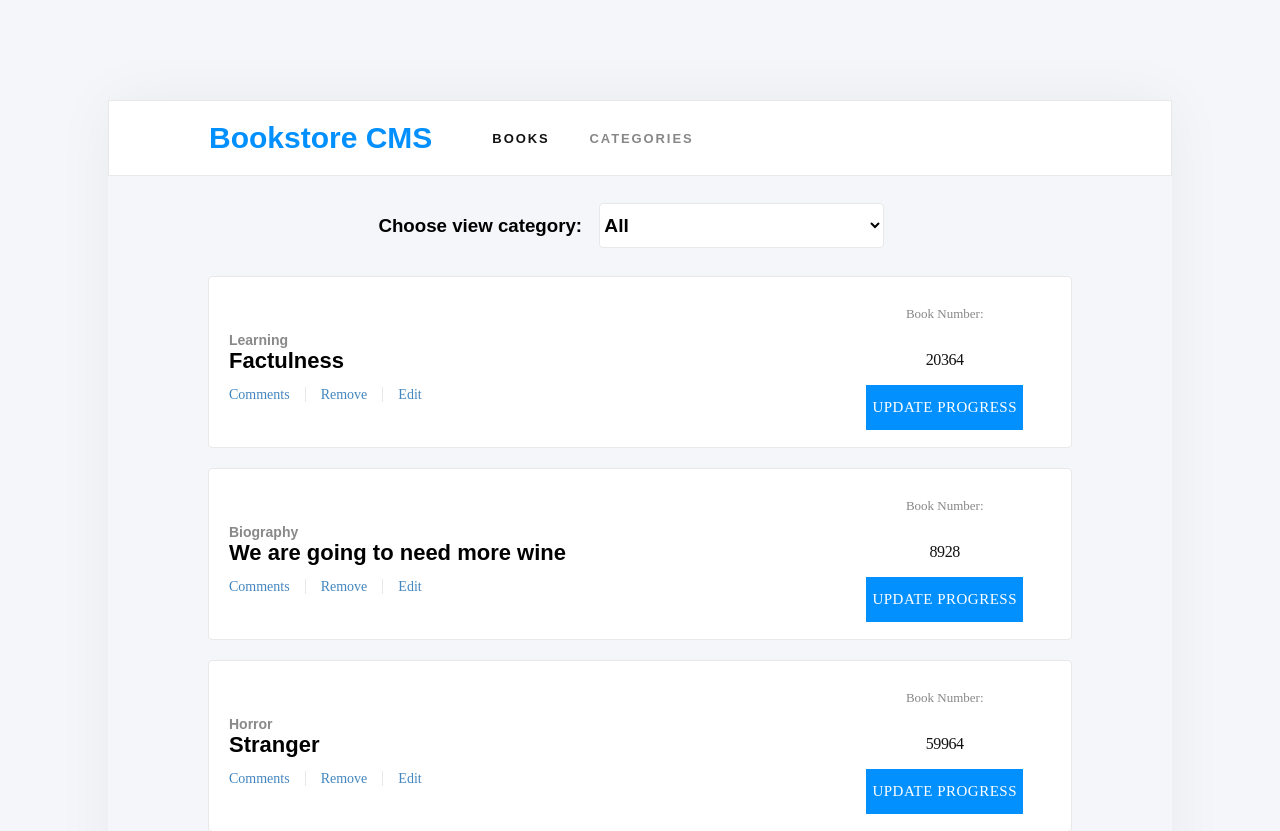
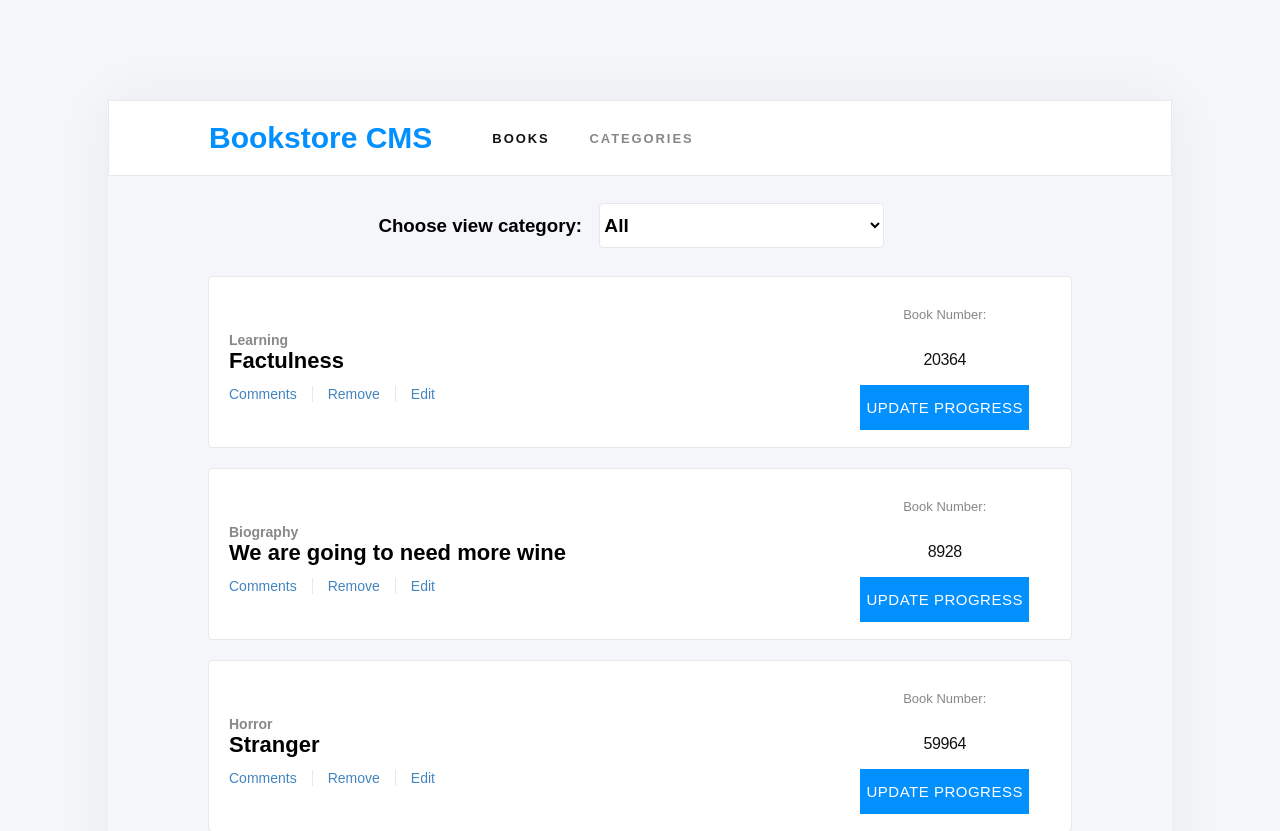
Before and after one commit to christianotieno/react-redux-bookstore, a React (Create React App) app: page / in a window 1280 px wide. Shown: the top 831 px of the page. Built offline with nearby package versions, Linux system fonts and the light colour scheme.

Commit message:
Fix stylelint errors

```diff
--- a/src/styles/css/main.css
+++ b/src/styles/css/main.css
@@ -19,18 +19,22 @@ body {
   background-color: #fff;
   border: solid 1px #e8e8e8;
 }
+
 .header ul {
   display: flex;
 }
+
 .header ul li {
   margin: 0 20px;
   list-style: none;
 }
+
 .header #books {
   font-size: 13px;
   color: #121212;
   letter-spacing: 1.9px;
 }
+
 .header #categories {
   opacity: 0.5;
   font-size: 13px;
@@ -53,10 +57,12 @@ body {
   width: 70%;
   margin-left: 20px;
 }
+
 .left-book .top-left-book {
   padding: 0;
   margin: 2% 0;
 }
+
 .left-book .top-left-book #category {
   padding: 0;
   font-size: 14px;
@@ -64,12 +70,14 @@ body {
   font-weight: bold;
   margin: 0 1.5% 0 0;
 }
+
 .left-book .top-left-book #title {
   padding: 0;
   margin: 0;
   font-size: 22px;
   font-weight: bold;
 }
+
 .left-book .bottom-left-book {
   padding: 0;
   margin: 0;
@@ -88,7 +96,6 @@ body {
   font-size: 13px;
   font-weight: 300;
   color: #121212;
-  font-family: RobotoSlab;
 }
 
 #book-id {
@@ -96,7 +103,6 @@ body {
   font-weight: 300;
   color: #121212;
   letter-spacing: -0.4px;
-  font-family: RobotoSlab;
 }
 
 .book-links {
@@ -105,13 +111,14 @@ body {
   margin: 0;
 }
 
-ul li {
+.bottom-left-book ul li {
   margin: 0;
   font-size: 16px;
   list-style: none;
   text-decoration: none;
 }
-ul li a {
+
+.bottom-left-book ul li a {
   text-decoration: none;
 }
 
@@ -119,7 +126,6 @@ ul li a {
   font-size: 14px;
   font-weight: 300;
   color: #4386bf;
-  font-family: RobotoSlab;
 }
 
 #comments {
@@ -200,7 +206,6 @@ button {
   font-weight: 300;
   text-align: center;
   letter-spacing: 0.5px;
-  font-family: RobotoSlab;
   text-transform: uppercase;
   background-color: #0290ff;
 }
@@ -211,5 +216,3 @@ button {
   padding: 0 15px;
   background: none;
 }
-
-/*# sourceMappingURL=main.css.map */
--- a/src/styles/scss/main.scss
+++ b/src/styles/scss/main.scss
@@ -56,6 +56,7 @@ body {
 .left-book {
   width: 70%;
   margin-left: 20px;
+
   .top-left-book {
     padding: 0;
     margin: 2% 0;
@@ -75,6 +76,7 @@ body {
       font-weight: bold;
     }
   }
+
   .bottom-left-book {
     padding: 0;
     margin: 0;
@@ -94,7 +96,6 @@ body {
   font-size: 13px;
   font-weight: 300;
   color: #121212;
-  font-family: RobotoSlab;
 }
 
 #book-id {
@@ -102,8 +103,6 @@ body {
   font-weight: 300;
   color: #121212;
   letter-spacing: -0.4px;
-  font-family: RobotoSlab;
-
 }
 
 .book-links {
@@ -112,12 +111,11 @@ body {
   margin: 0;
 }
 
-ul li {
+.bottom-left-book ul li {
   margin: 0;
   font-size: 16px;
   list-style: none;
   text-decoration: none;
-
 
   a {
     text-decoration: none;
@@ -128,7 +126,6 @@ ul li {
   font-size: 14px;
   font-weight: 300;
   color: #4386bf;
-  font-family: RobotoSlab;
 }
 
 #comments {
@@ -174,6 +171,7 @@ ul li {
   width: 65%;
   padding-left: 10px;
 }
+
 #chose-category {
   width: 20%;
 }
@@ -196,7 +194,7 @@ ul li {
 }
 
 button {
-  cursor:pointer;
+  cursor: pointer;
 }
 
 .blue-button {
@@ -206,12 +204,10 @@ button {
   color: #fff;
   font-size: 15px;
   font-weight: 300;
-  text-align: center;;
+  text-align: center;
   letter-spacing: 0.5px;
-  font-family: RobotoSlab;
   text-transform: uppercase;
   background-color: #0290ff;
-
 }
 
 #remove-button {
@@ -219,5 +215,4 @@ button {
   padding: 2% 6%;
   padding: 0 15px;
   background: none;
-
 }
```
Also changed, not shown: 1 other file (tests, documents, lock files or other folders).
